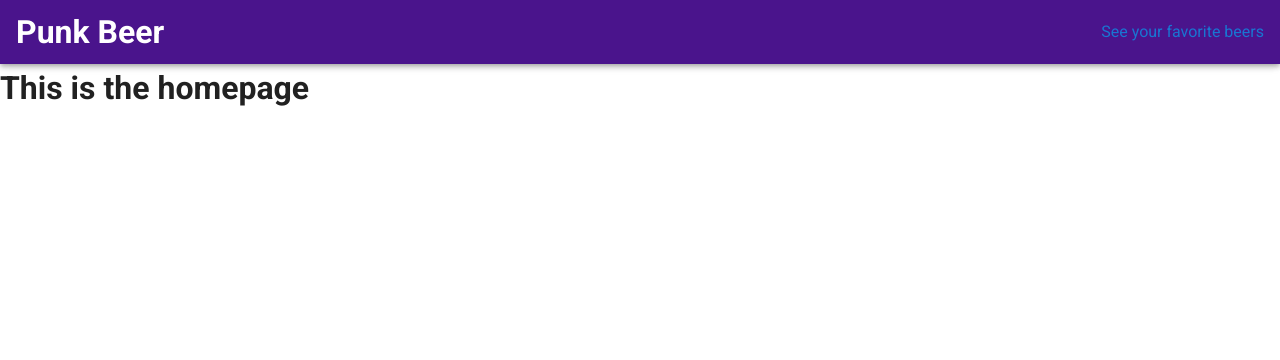
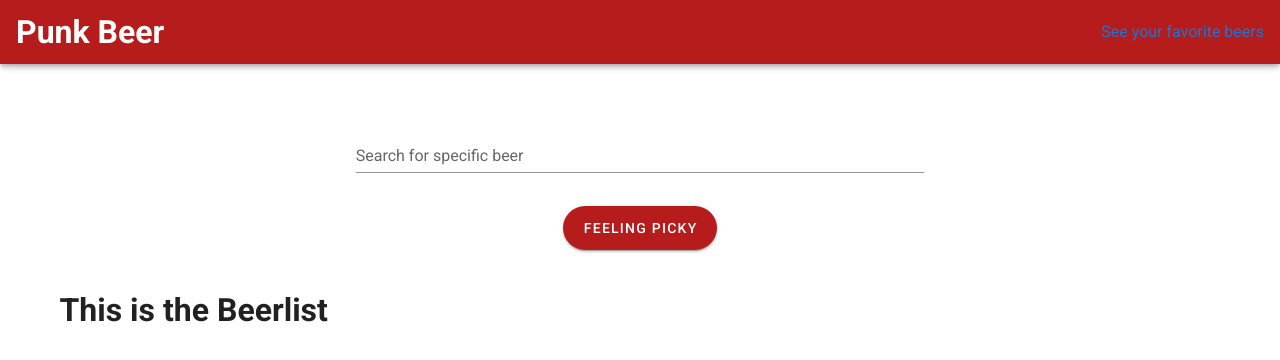
Before and after one commit to pessanhadavi/punk-beer-app, a Vue app: page / in a window 1280 px wide. Shown: the top 360 px of the page. Built offline with nearby package versions, Linux system fonts and the light colour scheme.

Commit message:
Created searchform component

```diff
--- a/src/App.vue
+++ b/src/App.vue
@@ -2,7 +2,9 @@
   <v-app>
     <NavBar />
     <v-main>
-      <router-view />
+      <v-container>
+        <router-view />
+      </v-container>
     </v-main>
   </v-app>
 </template>
--- a/src/components/NavBar.vue
+++ b/src/components/NavBar.vue
@@ -1,5 +1,5 @@
 <template>
-  <v-app-bar id="nav-bar" app color="purple darken-4" dark>
+  <v-app-bar id="nav-bar" app color="red darken-4" dark>
     <div class="d-flex align-center">
       <router-link to="/"><h1>Punk Beer</h1></router-link>
     </div>
--- /dev/null
+++ b/src/components/SearchForm.vue
@@ -0,0 +1,22 @@
+<template>
+  <div class="my-6">
+    <v-form>
+      <v-row class="">
+        <v-col cols="12">
+          <v-text-field label="Search for specific beer" color="red darken-4" />
+        </v-col>
+      </v-row>
+      <v-row>
+        <v-col cols="12" class="d-flex justify-center pa-0">
+          <v-btn color="red darken-4" dark rounded large type="submit">
+            Feeling picky
+          </v-btn>
+        </v-col>
+      </v-row>
+    </v-form>
+  </div>
+</template>
+
+<script>
+export default {}
+</script>
--- a/src/router/index.js
+++ b/src/router/index.js
@@ -1,6 +1,6 @@
 import Vue from "vue"
 import VueRouter from "vue-router"
-import Home from "../views/Home.vue"
+import Beerlist from "../views/Beerlist.vue"
 import Favorites from "../views/Favorites.vue"
 
 Vue.use(VueRouter)
@@ -8,8 +8,8 @@ Vue.use(VueRouter)
 const routes = [
   {
     path: "/",
-    name: "home",
-    component: Home,
+    name: "beerlist",
+    component: Beerlist,
   },
   {
     path: "/favorites",
--- /dev/null
+++ b/src/views/Beerlist.vue
@@ -0,0 +1,20 @@
+<template>
+  <div>
+    <v-row class="d-flex justify-center my-3">
+      <v-col cols="6">
+        <SearchForm />
+      </v-col>
+    </v-row>
+    <h1>This is the Beerlist</h1>
+  </div>
+</template>
+
+<script>
+import SearchForm from "@/components/SearchForm.vue"
+
+export default {
+  components: {
+    SearchForm,
+  },
+}
+</script>
--- a/src/views/Home.vue
+++ /dev/null
@@ -1,9 +0,0 @@
-<template>
-  <div>
-    <h1>This is the homepage</h1>
-  </div>
-</template>
-
-<script>
-export default {}
-</script>
```
